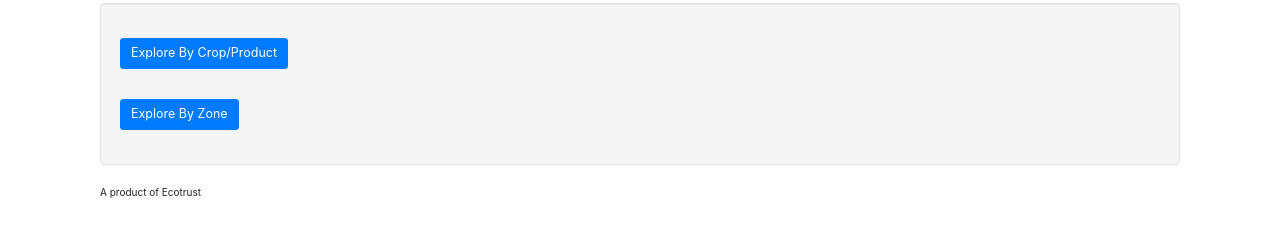
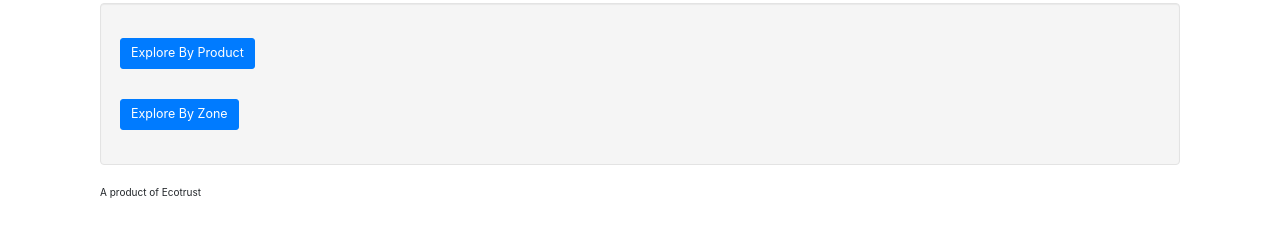
Before and after one commit to Ecotrust/aez-viewer, a plain HTML site: page index.html in a window 1280 px wide. Shown: the part 62-298 px from the top of the page. Drawn offline with nearby package versions, Linux system fonts and the light colour scheme.

Commit message:
removing 'crop' word

```diff
--- a/index.html
+++ b/index.html
@@ -20,7 +20,7 @@
 		<div class="well main-content">
 			<div class="row">
 				<div class="col-md-12">
-					<a href="./site/explore_by_crop.html" class="btn btn-primary btn-lg center-block" >Explore By Crop/Product</a>
+					<a href="./site/explore_by_crop.html" class="btn btn-primary btn-lg center-block" >Explore By Product</a>
 				</div>
 			</div>
 			<div class="row">
```
